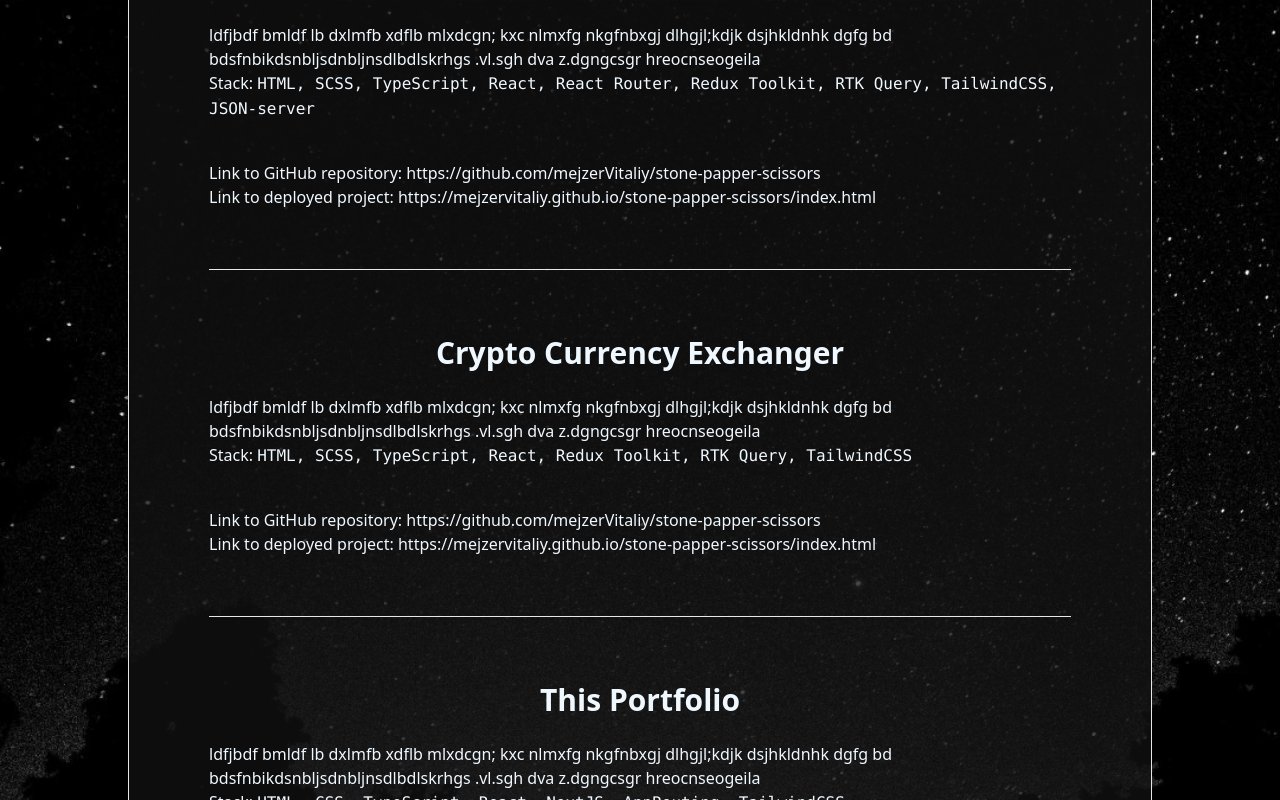
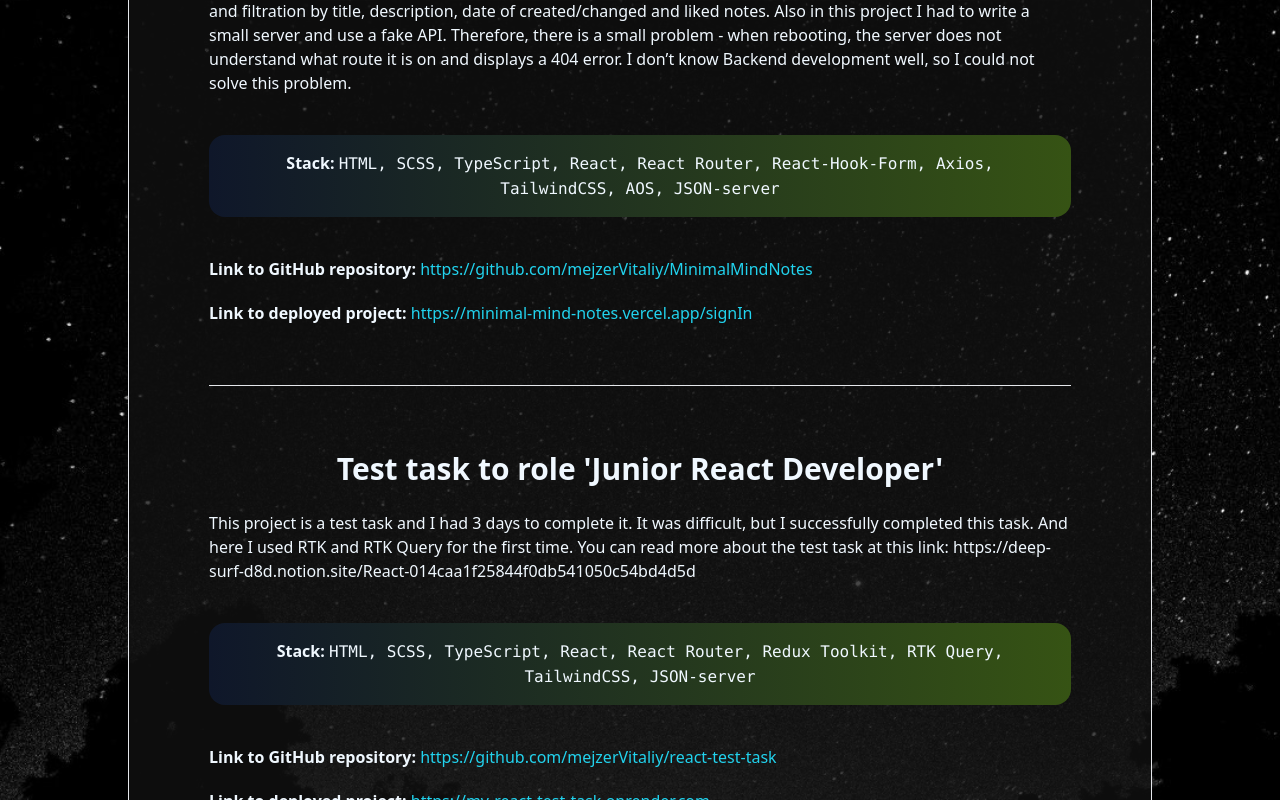
Before and after one commit to mejzerVitaliy/My_Portfolio, a Next.js app: page /projects in a window 1280 px wide. Shown: the part 2400-3200 px from the top of the page. Built offline with nearby package versions, Linux system fonts and the light colour scheme.

Commit message:
+ProjectsList, -rtk

```diff
--- a/package.json
+++ b/package.json
@@ -9,11 +9,9 @@
     "lint": "next lint"
   },
   "dependencies": {
-    "@reduxjs/toolkit": "^2.2.7",
     "next": "14.2.10",
     "react": "^18",
-    "react-dom": "^18",
-    "react-redux": "^9.1.2"
+    "react-dom": "^18"
   },
   "devDependencies": {
     "@types/node": "^20",
--- a/src/components/organisms/ProjectsList.tsx
+++ b/src/components/organisms/ProjectsList.tsx
@@ -63,10 +63,10 @@ const Projects:React.FC = () => {
                 <ProjectItem
                     id='4'
                     header="MinimalMind - notes"
-                    description='ldfjbdf bmldf lb dxlmfb xdflb mlxdcgn; kxc nlmxfg nkgfnbxgj dlhgjl;kdjk dsjhkldnhk dgfg bd bdsfnbikdsnbljsdnbljnsdlbdlskrhgs .vl.sgh dva z.dgngcsgr hreocnseogeila'
+                    description='MinimalMind is my first project in which i used React and his librarys. Its very important project to me, becouse in one project i used nine technologies, thats i didnt used before this! This is notes, where all users haves personally account, and they can write and save notes, delete, like, view and change them. There are also searcher of notes and filtration by title, description, date of created/changed and liked notes. Also in this project I had to write a small server and use a fake API. Therefore, there is a small problem - when rebooting, the server does not understand what route it is on and displays a 404 error. I don’t know Backend development well, so I could not solve this problem.'
                     stack='HTML, SCSS, TypeScript, React, React Router, React-Hook-Form, Axios, TailwindCSS, AOS, JSON-server'
-                    linkToGitHub='https://github.com/mejzerVitaliy/stone-papper-scissors'
-                    linkToProject='https://mejzervitaliy.github.io/stone-papper-scissors/index.html'
+                    linkToGitHub='https://github.com/mejzerVitaliy/MinimalMindNotes'
+                    linkToProject='https://minimal-mind-notes.vercel.app/signIn'
                 />
 
                 <Hr/>
@@ -74,10 +74,16 @@ const Projects:React.FC = () => {
                 <ProjectItem
                     id='5'
                     header="Test task to role 'Junior React Developer'"
-                    description='ldfjbdf bmldf lb dxlmfb xdflb mlxdcgn; kxc nlmxfg nkgfnbxgj dlhgjl;kdjk dsjhkldnhk dgfg bd bdsfnbikdsnbljsdnbljnsdlbdlskrhgs .vl.sgh dva z.dgngcsgr hreocnseogeila'
+                    description={
+                        <>
+                            This project is a test task and I had 3 days to complete it. It was difficult, but I successfully completed this task. And here I used RTK and RTK Query for the first time. You can read more about the test task at this link:
+                            <a href="https://deep-surf-d8d.notion.site/React-014caa1f25844f0db541050c54bd4d5d">  https://deep-surf-d8d.notion.site/React-014caa1f25844f0db541050c54bd4d5d</a>
+                        </>
+
+                    }
                     stack='HTML, SCSS, TypeScript, React, React Router, Redux Toolkit, RTK Query, TailwindCSS, JSON-server'
-                    linkToGitHub='https://github.com/mejzerVitaliy/stone-papper-scissors'
-                    linkToProject='https://mejzervitaliy.github.io/stone-papper-scissors/index.html'
+                    linkToGitHub='https://github.com/mejzerVitaliy/react-test-task'
+                    linkToProject='https://my-react-test-task.onrender.com'
                 />
 
                 <Hr/>
@@ -85,10 +91,10 @@ const Projects:React.FC = () => {
                 <ProjectItem
                     id='6'
                     header="Crypto Currency Exchanger"
-                    description='ldfjbdf bmldf lb dxlmfb xdflb mlxdcgn; kxc nlmxfg nkgfnbxgj dlhgjl;kdjk dsjhkldnhk dgfg bd bdsfnbikdsnbljsdnbljnsdlbdlskrhgs .vl.sgh dva z.dgngcsgr hreocnseogeila'
+                    description='This is another test task that I received from another company. It consisted of 3 tasks. The first was a task on knowledge of JavaScript. The second is to write a crypto currency translator using the provided API. I had to come up with the design myself. And the third task is to refactor the code. Solutions to all three tasks are available in the repository.'
                     stack='HTML, SCSS, TypeScript, React, Redux Toolkit, RTK Query, TailwindCSS'
-                    linkToGitHub='https://github.com/mejzerVitaliy/stone-papper-scissors'
-                    linkToProject='https://mejzervitaliy.github.io/stone-papper-scissors/index.html'
+                    linkToGitHub='https://github.com/mejzerVitaliy/Mejzer_Vitaliy_Vitalievich/tree/master/secondTask/fancy_form'
+                    linkToProject='https://crypto-currency-converter-gamma.vercel.app/'
                 />
 
                 <Hr/>
@@ -96,10 +102,10 @@ const Projects:React.FC = () => {
                 <ProjectItem
                     id='7'
                     header="This Portfolio"
-                    description='ldfjbdf bmldf lb dxlmfb xdflb mlxdcgn; kxc nlmxfg nkgfnbxgj dlhgjl;kdjk dsjhkldnhk dgfg bd bdsfnbikdsnbljsdnbljnsdlbdlskrhgs .vl.sgh dva z.dgngcsgr hreocnseogeila'
+                    description='I decided to make this site to increase my chances of finding a job as a front-end developer. Also in this project I used NextJS and SSR for the first time. I plan to update this site in the future, adding my new projects and updating information about myself.'
                     stack='HTML, CSS, TypeScript, React, NextJS, AppRouting, TailwindCSS'
-                    linkToGitHub='https://github.com/mejzerVitaliy/stone-papper-scissors'
-                    linkToProject='https://mejzervitaliy.github.io/stone-papper-scissors/index.html'
+                    linkToGitHub='https://github.com/mejzerVitaliy/My_Portfolio'
+                    linkToProject=''
                 />
 
             </section>
--- a/src/components/templates/Footer/Footer.tsx
+++ b/src/components/templates/Footer/Footer.tsx
@@ -39,7 +39,7 @@ const Footer: React.FC = () => {
                     </a>
 
 
-                    <a title='Write me' className='hover:animate-bounce duration-150 w-[70px] h-[70px] grid place-items-center cursor-auto' href="mailto:mejzervitalik@gmail.com" target='blank'>
+                    <a title='My e-mail' className='hover:animate-bounce duration-150 w-[70px] h-[70px] grid place-items-center cursor-auto' href="mailto:mejzervitalik@gmail.com" target='blank'>
                         <svg xmlns="http://www.w3.org/2000/svg" viewBox="0 0 24 24" width="40" height="40" fill="currentColor">
                             <path d="M0 4c0-1.1.9-2 2-2h20c1.1 0 2 .9 2 2v16c0 1.1-.9 2-2 2H2c-1.1 0-2-.9-2-2V4zm22 0l-10 7L2 4v16h20V4zm-11 7L2 6v2l9 6 9-6V6l-9 5z"/>
                         </svg>
--- a/src/components/templates/ProjectItem.tsx
+++ b/src/components/templates/ProjectItem.tsx
@@ -1,9 +1,9 @@
-import React from 'react'
+import React, { ReactNode } from 'react'
 
 interface ProjectsItemProps{
     id?: string
     header: string
-    description: string
+    description: string | ReactNode
     stack: string
     linkToGitHub?: string
     linkToProject: string
@@ -15,11 +15,11 @@ const ProjectItem:React.FC<ProjectsItemProps> = ({id, header, description, stack
             <h3 className='text-center mb-[20px] text-[30px] font-bold'>{header}</h3>
             <p>{description}</p>
 
-            <p>Stack: <code>{stack}</code></p>
+            <p className='my-[40px] p-[16px] text-center rounded-[16px] bg-gradient-to-r from-slate-900 to-lime-900'><strong>Stack:</strong> <code>{stack}</code></p>
 
-            <article className='mt-[40px] gap-[12px]'>
-                <p>Link to GitHub repository: {<a href={linkToGitHub}>{linkToGitHub}</a> || 'none'}</p>
-                <p>Link to deployed project: {<a href={linkToProject}>{linkToProject}</a>}</p>
+            <article className='mt-[40px] gap-[20pxpx]'>
+                <p className='my-[20px]'><strong>Link to GitHub repository: </strong>{<a title='Link to GitHub repo' className='text-cyan-400 transition-all cursor-default hover:text-cyan-300' href={linkToGitHub}>{linkToGitHub}</a>}</p>
+                <p className='my-[20px]'><strong>Link to deployed project: </strong>{<a title='Link to site' className='text-cyan-400 transition-all cursor-default hover:text-cyan-300' href={linkToProject}>{linkToProject}</a>}</p>
             </article>
         </article>
     )
```
Also changed, not shown: src/store/providers.tsx (deleted, +0 -12 lines), src/store/slices/OpenModalSlice.ts (deleted, +0 -14 lines), src/store/slices/slices.ts (deleted, +0 -8 lines), src/store/store.tsx (deleted, +0 -13 lines), 1 other file (tests, documents, lock files or other folders).
